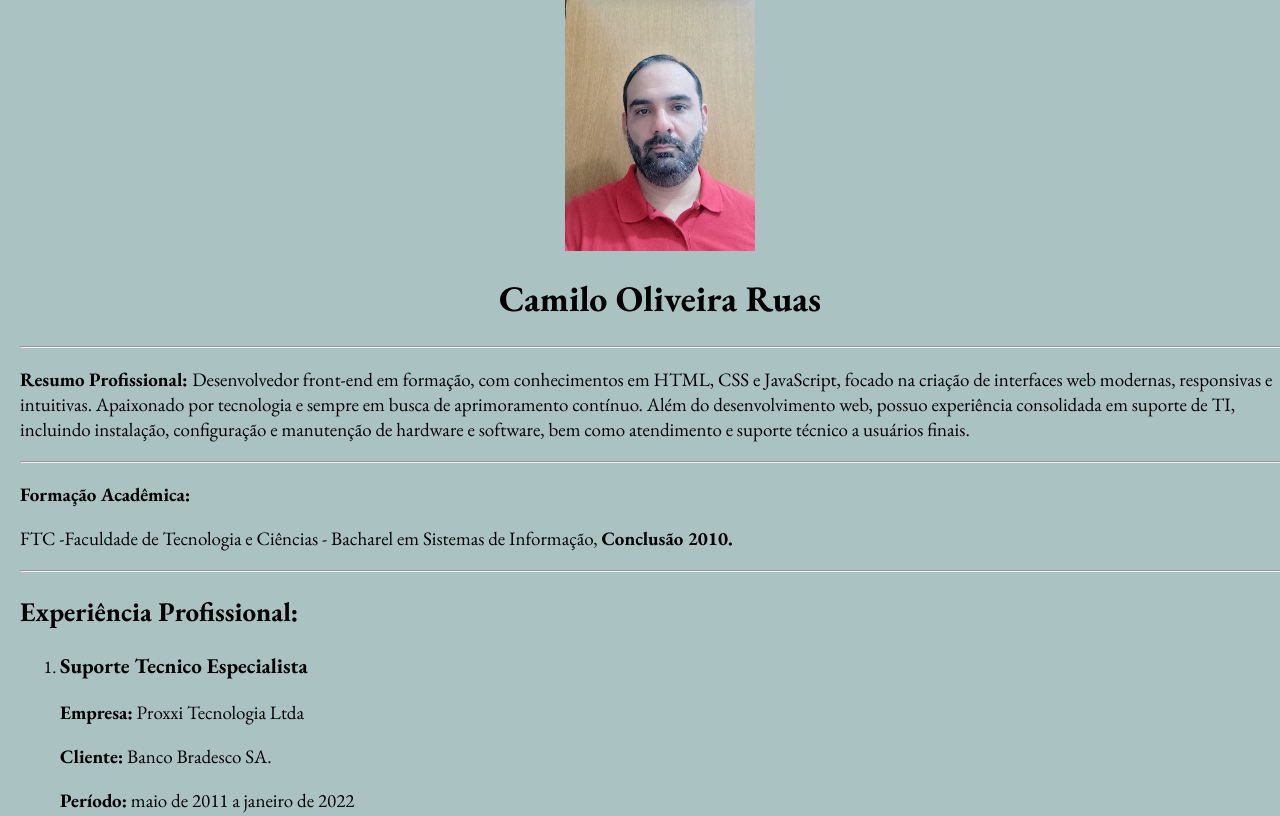
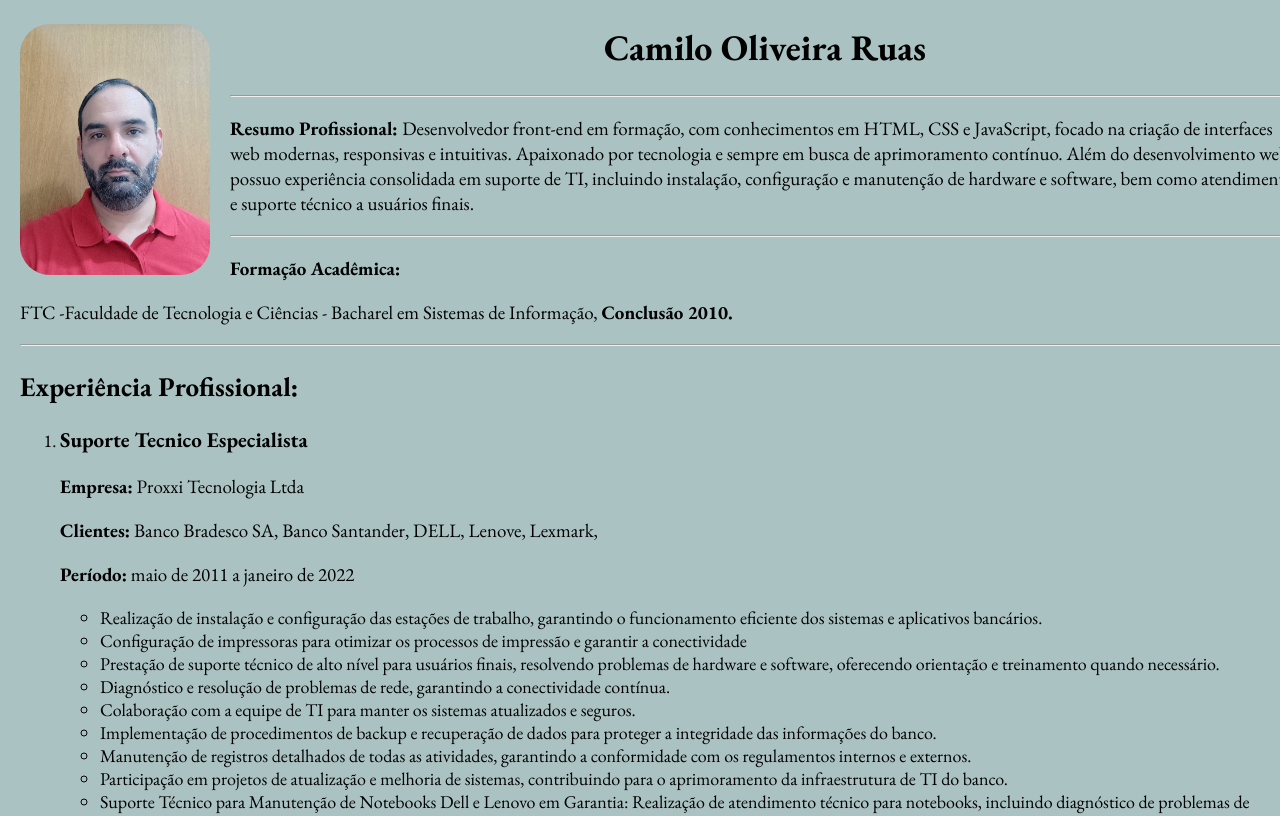
Before and after one commit to Camiloruas/Capstone-Project-1, a plain HTML site: page public/curriculo_pt.html in a window 1280 px wide. Shown: the top 816 px of the page. Drawn offline with nearby package versions, Linux system fonts and the light colour scheme.

Commit message:
Atualição
atualização empresas trabalhada

```diff
--- a/public/curriculo_pt.html
+++ b/public/curriculo_pt.html
@@ -7,6 +7,12 @@
     <link rel="stylesheet" href="../styles.css">
     <style>
          @import url('https://fonts.googleapis.com/css2?family=EB+Garamond:ital,wght@0,400..800;1,400..800&display=swap');
+         img {
+            border-radius: 30px;
+            float: left;
+            margin-right: 20px;
+
+         }
     </style>
 </head>
 <body>
@@ -35,7 +41,7 @@
 
 
                 <P><strong> Empresa:</strong> Proxxi Tecnologia Ltda</P>
-                <P><strong> Cliente:</strong> Banco Bradesco SA.</P>
+                <P><strong> Clientes:</strong> Banco Bradesco SA, Banco Santander, DELL, Lenove, Lexmark, </P>
                 <P> <strong> Período:</strong> maio de 2011 a janeiro de 2022</P>
                 <p>
                         <ul>
```
Also changed, not shown: public/curriculo_en.html (+2 -1 lines).
